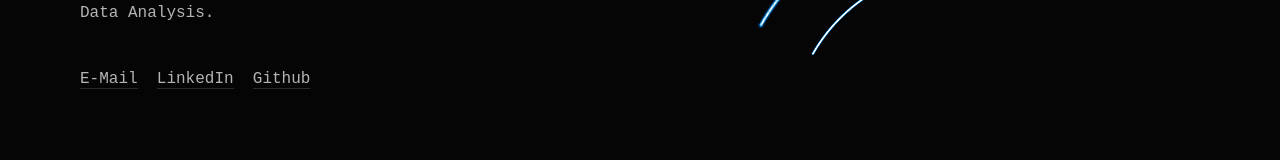
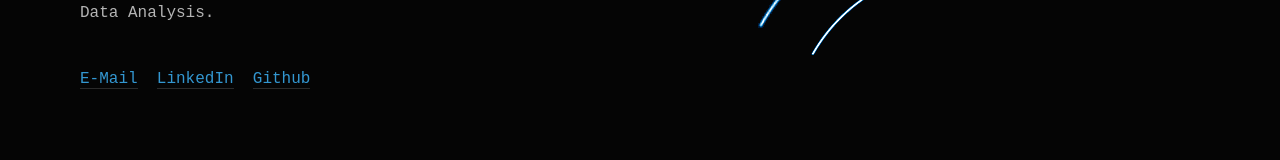
Before and after one commit to Zurisen/Zurisen.github.io, a plain HTML site: page index.html in a window 1280 px wide. Shown: the part 402-562 px from the top of the page. Drawn offline with Linux system fonts and the light colour scheme; a web font is replaced by a local one.

Commit message:
Update index.html

```diff
--- a/index.html
+++ b/index.html
@@ -174,9 +174,9 @@
         his skills into the field of Artificial Intelligence and Data Analysis. </span>
 
         <ul>
-          <li><a href="mailto:mtcarlos98@gmail.com" style="color:#d3397d1">E-Mail</a></li>
-          <li><a href="https://www.linkedin.com/in/carlos-marcos-torrejón-81a2201b6" target="_blank" style="color:#d3397d1" >LinkedIn</a></li>
-          <li><a href="https://github.com/Zurisen" target="_blank" style="color:#d3397d1">Github</a></li>
+          <li><a href="mailto:mtcarlos98@gmail.com" style="color:#3397d1">E-Mail</a></li>
+          <li><a href="https://www.linkedin.com/in/carlos-marcos-torrejón-81a2201b6" target="_blank" style="color:#3397d1" >LinkedIn</a></li>
+          <li><a href="https://github.com/Zurisen" target="_blank" style="color:#3397d1">Github</a></li>
           <!--<li><a href="https://github.com/Zurisen" target="_blank" style="color:#df6565">Github</a></li> -->
         </ul>
 
```
